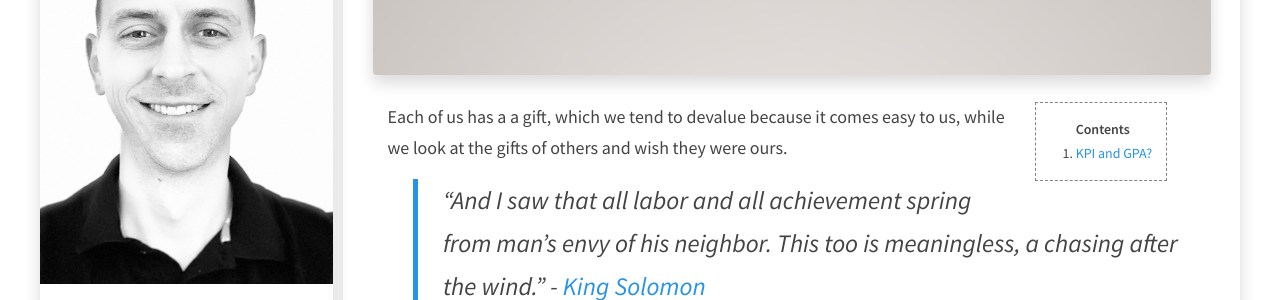
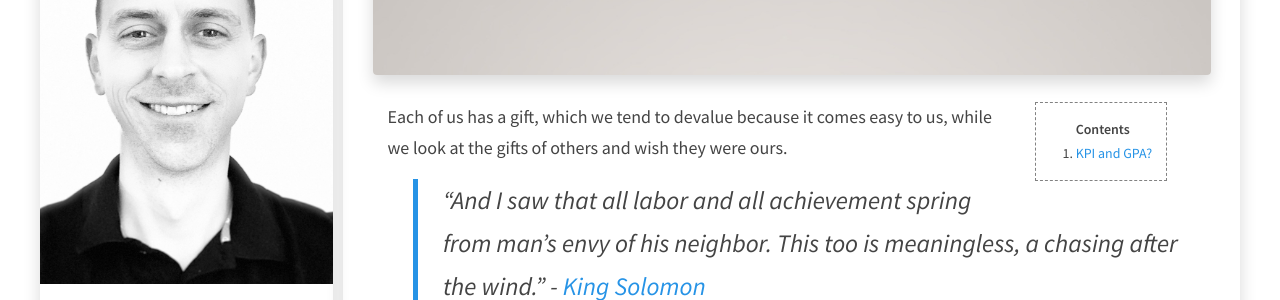
Before and after one commit to samdotme/samdotme.github.io, a Jekyll site: the page built from _posts/2023-01-27-learning-not-performing.md, in a window 1280 px wide and 900 px high, scrolled down 562 px. Shown: the part 155-455 px from the top of the window. Built offline with Jekyll 4.4.1, drawn with Linux system fonts in a browser that asks for light colours; comment, search, counter and statistics services are not loaded.

```diff
--- a/_posts/2023-01-27-learning-not-performing.md
+++ b/_posts/2023-01-27-learning-not-performing.md
@@ -7,7 +7,7 @@ categories:
 layout: post
 ---
 
-Each of us has a a gift, which we tend to devalue because it comes easy to us, while we look at the gifts of others and wish they were ours.
+Each of us has a gift, which we tend to devalue because it comes easy to us, while we look at the gifts of others and wish they were ours.
 
 > “And I saw that all labor and all achievement spring from man's envy of his neighbor. This too is meaningless, a chasing after the wind.” - [King Solomon](https://web.mit.edu/jywang/www/cef/Bible/NIV/NIV_Bible/ECC+4.html)
 
```
